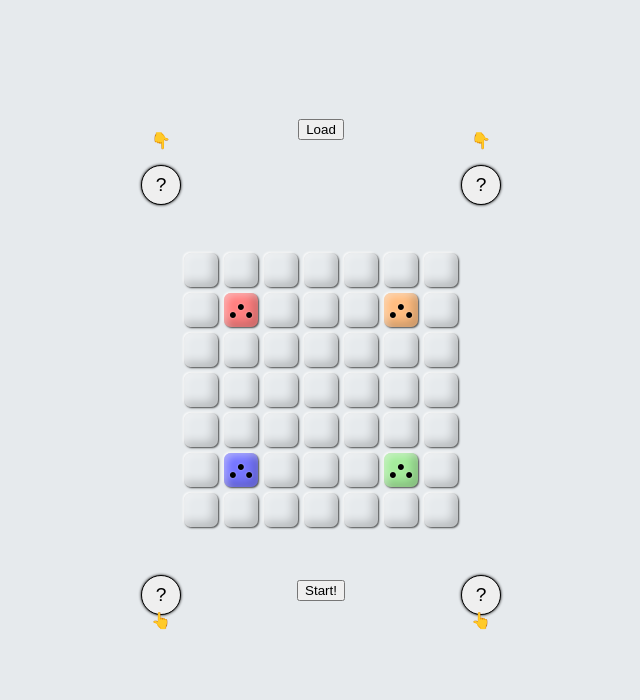
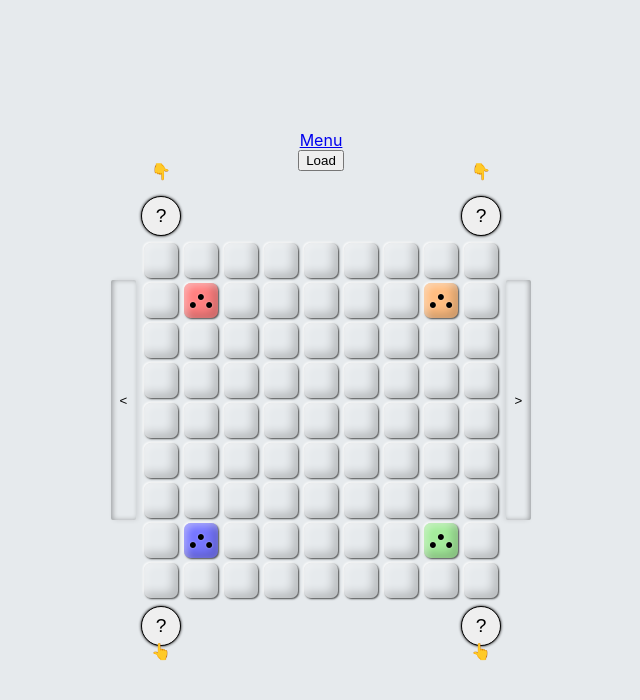
Before and after one commit to Egas099/points, a React (Create React App) app in the folder client/: page /single in a window 1280 px wide. Shown: the top 700 px of the page, without its empty margins (319-959 px from the left). Built offline with nearby package versions, Linux system fonts and the light colour scheme.

Commit message:
Improve PlayersForm
Now, using the form, you can select a template for the playing field.
- added buttons to switch template;
- changed game start button.

```diff
--- a/client/src/components/PlayersForm/ChosePlayerButton/ChosePlayerButton.tsx
+++ b/client/src/components/PlayersForm/ChosePlayerButton/ChosePlayerButton.tsx
@@ -1,16 +1,22 @@
-import { FC } from 'react';
-import { Player, PlayerEntity } from '../../../data/enums';
-import stl from './ChosePlayerButton.module.css';
+import { FC, useEffect, useState } from 'react';
+import { PlayerEntity } from '../../../data/enums';
+import styles from './ChosePlayerButton.module.css';
 import { getColorByPlayer } from '../../../logic/common';
 
 interface Props {
-    player: Player;
-    playerEntity: [PlayerEntity, () => void];
+    profile: PlayerProfile;
+    changeEntity: () => void;
     position: 'up' | 'down';
 }
 
-const ChosePlayerButton: FC<Props> = ({ player, playerEntity, position }) => {
-    const [entity, setEntity] = playerEntity;
+const ChosePlayerButton: FC<Props> = ({ profile, changeEntity, position }) => {
+    const [entity, setEntity] = useState(0);
+    useEffect(loadEntity);
+
+    function loadEntity() {
+        const newEntity = profile?.entity?.playerEntity;
+        setEntity(newEntity ? newEntity : 0);
+    }
 
     function getIcon() {
         switch (entity) {
@@ -23,15 +29,12 @@ const ChosePlayerButton: FC<Props> = ({ player, playerEntity, position }) => {
         }
     }
 
-    const getColorStyle = () =>
-        entity !== PlayerEntity.empty ? getColorByPlayer(player) : '';
+    const getColorClass = () =>
+        entity !== PlayerEntity.empty ? getColorByPlayer(profile.player) : '';
 
     return (
-        <div className={[stl[position], stl.wrapper].join(' ')}>
-            <button
-                className={[stl.content, getColorStyle()].join(' ')}
-                onClick={() => setEntity()}
-            >
+        <div className={styles[position]}>
+            <button className={getColorClass()} onClick={changeEntity}>
                 {getIcon()}
             </button>
         </div>
--- a/client/src/components/PlayersForm/PlayersForm.module.css
+++ b/client/src/components/PlayersForm/PlayersForm.module.css
@@ -1,6 +1,3 @@
-.wrapper {
-}
-
 .content {
     display: flex;
     flex-direction: column;
@@ -15,3 +12,80 @@
 .button {
     margin: -60px auto 80px auto;
 }
+
+.switch {
+    width: 25px;
+    height: 30%;
+    position: fixed;
+    top: 35%;
+    background-color: #e6eaed;
+    border: none;
+    border-radius: 2px;
+}
+
+.switch:hover {
+    background-color: #f9f9f9;
+    cursor: pointer;
+}
+
+.leftSwitch {
+    composes: switch;
+    left: calc(50% - 210px);
+    box-shadow: 2px 0 5px rgba(0, 0, 0, 0.1), 2px 0 5px rgba(0, 0, 0, 0.3) inset;
+}
+
+.rightSwitch {
+    composes: switch;
+    right: calc(50% - 210px);
+    box-shadow: -2px 0 5px rgba(0, 0, 0, 0.1),
+        -2px 0 5px rgba(0, 0, 0, 0.3) inset;
+}
+
+.startButton {
+    --size: 80px;
+    --hover-shadow: 1px 1px 10px rgba(0, 0, 0, 0.5);
+    --hover-shadow-far: 1px 1px 5px rgba(124, 67, 67, 0.5);
+
+    position: fixed;
+    top: calc(50% - var(--size) / 2 + 15px);
+    left: calc(50% - var(--size) / 2);
+    background: none;
+    border: none;
+    color: rgba(255, 255, 255, 0.8);
+    text-shadow: 1px 1px 10px rgba(0, 0, 0, 0.1);
+    cursor: pointer;
+    font-size: var(--size);
+}
+
+.startButton:hover {
+    color: rgba(255, 255, 255, 1);
+    text-shadow: var(--hover-shadow);
+    animation: pulse 1s ease-out infinite;
+}
+
+@keyframes pulse {
+    0% {
+        text-shadow: var(--hover-shadow);
+        transform: scale(1.2);
+    }
+    60% {
+        text-shadow: var(--hover-shadow);
+        transform: scale(1.2);
+    }
+    70% {
+        text-shadow: var(--hover-shadow-far);
+        transform: scale(1);
+    }
+    80% {
+        text-shadow: var(--hover-shadow);
+        transform: scale(1.2);
+    }
+    90% {
+        text-shadow: var(--hover-shadow-far);
+        transform: scale(1);
+    }
+    100% {
+        text-shadow: var(--hover-shadow);
+        transform: scale(1.2);
+    }
+}
--- a/client/src/components/PlayersForm/PlayersForm.tsx
+++ b/client/src/components/PlayersForm/PlayersForm.tsx
@@ -1,91 +1,127 @@
-import { FC, useState } from 'react';
+import { FC, useEffect, useState } from 'react';
 import AI from '../../logic/AI';
 import { Player, PlayerEntity } from '../../data/enums';
 import ChosePlayerButton from './ChosePlayerButton/ChosePlayerButton';
-import stl from './PlayersForm.module.css';
+import styles from './PlayersForm.module.css';
+import GameField from '../GameField/GameField';
+import { fieldByTemplate } from '../../logic/create';
+import {
+    createProfile,
+    extractPlayersFromTemplate,
+    findTemplateById
+} from '../../logic/common';
 
 interface Props {
-    onSubmit: (form: PlayerProfile[]) => void;
-    players: Player[];
+    onSubmit: (form: GameSettings) => void;
+    templates: FieldTemplate[];
 }
 
-const PlayersForm: FC<Props> = ({ onSubmit, players, children }) => {
-    const [playersEntity, setPlayersEntity] = useState<PlayerEntity[]>([
-        PlayerEntity.empty,
-        PlayerEntity.empty,
-        PlayerEntity.empty,
-        PlayerEntity.empty
-    ]);
+const PlayersForm: FC<Props> = ({ onSubmit, templates }) => {
+    const [selectedTemplateId, setSelectedTemplateId] = useState(0);
+    const [profiles, setProfiles] = useState<PlayerProfile[]>([]);
 
-    const setEntity = (index: number) => () =>
-        setPlayersEntity(
-            playersEntity.map((entity: PlayerEntity, i) =>
-                i === index ? nextStatus(entity) : entity
-            )
-        );
+    useEffect(updateProfiles, [selectedTemplateId]);
 
-    const nextStatus = (status: PlayerEntity): PlayerEntity =>
-        typeof PlayerEntity[status + 1] === 'string'
-            ? status + 1
+    const nextEntity = (entity: PlayerEntity): PlayerEntity =>
+        typeof PlayerEntity[entity + 1] === 'string'
+            ? entity + 1
             : PlayerEntity.empty;
 
+    const filterExistingEntity = (prof: PlayerProfile[]) =>
+        prof.filter(e => e.entity.playerEntity !== PlayerEntity.empty);
+
+    function setTemplateId(count: number) {
+        const newTemplateIndex =
+            (selectedTemplateId + count + templates.length) % templates.length;
+
+        setSelectedTemplateId(newTemplateIndex);
+    }
+
+    function updateProfiles() {
+        const players = extractPlayersFromTemplate(selectedTemplateId);
+        const profiles = players.map(profile => createProfile(profile));
+        setProfiles(profiles);
+    }
+
+    function setEntity(index: number) {
+        return () => {
+            const newProfiles = [...profiles];
+            newProfiles[index].entity.playerEntity = nextEntity(
+                newProfiles[index].entity.playerEntity
+            );
+            setProfiles(newProfiles);
+        };
+    }
+
+    function assignAI(profiles: PlayerProfile[]) {
+        return profiles.map(profile => {
+            if (profile.entity.playerEntity === PlayerEntity.android) {
+                const newProfile = profile;
+                newProfile.entity.id = AI.getRandonBot('normal');
+                return newProfile;
+            } else {
+                return profile;
+            }
+        });
+    }
+
     function submit() {
-        if (
-            playersEntity.filter(pStat => pStat !== PlayerEntity.empty).length >
-            1
-        ) {
-            onSubmit(
-                players.map((player, i) => ({
-                    player: player,
-                    entity: {
-                        playerEntity: playersEntity[i],
-                        id:
-                            playersEntity[i] === PlayerEntity.android
-                                ? AI.getRandonBot('normal')
-                                : ''
-                    }
-                }))
-            );
+        let existPlayersProfiles = filterExistingEntity(profiles);
+        if (existPlayersProfiles.length > 1) {
+            existPlayersProfiles = assignAI(existPlayersProfiles);
+            onSubmit({
+                templateId: selectedTemplateId,
+                playersProfiles: existPlayersProfiles
+            });
         }
     }
 
     return (
-        <div className={stl.wrapper}>
-            <div className={stl.content}>
-                <div className={stl.row}>
+        <div className={styles.wrapper}>
+            <div className={styles.content}>
+                <div className={styles.row}>
                     <ChosePlayerButton
                         key={0}
-                        player={players[0]}
-                        playerEntity={[playersEntity[0], setEntity(0)]}
-                        position={'up'}
+                        profile={profiles[0]}
+                        changeEntity={setEntity(0)}
+                        position="up"
                     />
                     <ChosePlayerButton
                         key={1}
-                        player={players[1]}
-                        playerEntity={[playersEntity[1], setEntity(1)]}
+                        profile={profiles[1]}
+                        changeEntity={setEntity(1)}
                         position={'up'}
                     />
                 </div>
-                {children}
-                <div className={stl.row}>
+                <button
+                    className={styles.leftSwitch}
+                    onClick={() => setTemplateId(-1)}
+                >{`<`}</button>
+                <button
+                    className={styles.rightSwitch}
+                    onClick={() => setTemplateId(1)}
+                >{`>`}</button>
+                <GameField
+                    field={fieldByTemplate(
+                        findTemplateById(selectedTemplateId)
+                    )}
+                />
+                <div className={styles.row}>
                     <ChosePlayerButton
                         key={2}
-                        player={players[2]}
-                        playerEntity={[playersEntity[2], setEntity(2)]}
+                        profile={profiles[2]}
+                        changeEntity={setEntity(2)}
                         position={'down'}
                     />
                     <ChosePlayerButton
                         key={3}
-                        player={players[3]}
-                        playerEntity={[playersEntity[3], setEntity(3)]}
+                        profile={profiles[3]}
+                        changeEntity={setEntity(3)}
                         position={'down'}
                     />
                 </div>
-                <button
-                    className={['btn ', stl.button].join(' ')}
-                    onClick={() => submit()}
-                >
-                    Start!
+                <button className={styles.startButton} onClick={submit}>
+                    {filterExistingEntity(profiles).length > 1 ? '▶' : ''}
                 </button>
             </div>
         </div>
--- a/client/src/logic/common.ts
+++ b/client/src/logic/common.ts
@@ -63,7 +63,7 @@ export function getColorByPlayer(player: Player) {
 }
 
 export function findTemplateById(id: number) {
-    return fieldTemplates[id]
+    return fieldTemplates[id];
 }
 
 export function filterEmptyPlayers(profiles: PlayerProfile[]) {
@@ -71,3 +71,19 @@ export function filterEmptyPlayers(profiles: PlayerProfile[]) {
         profile => profile.entity.playerEntity !== PlayerEntity.empty
     );
 }
+
+export function extractPlayersFromTemplate(templateId: number) {
+    return Array.from(
+        new Set(findTemplateById(templateId).spawns.map(spawn => spawn.player))
+    );
+}
+
+export function createProfile(player: Player): PlayerProfile {
+    return {
+        player: player,
+        entity: {
+            playerEntity: PlayerEntity.empty,
+            id: ''
+        }
+    };
+}
--- a/client/src/logic/create.ts
+++ b/client/src/logic/create.ts
@@ -1,4 +1,5 @@
 import { FIELD_HEIGHT, FIELD_WIDTH } from '../data/constants';
+import { Player } from '../data/enums';
 import { findTemplateById } from './common';
 
 export const cell = (id: number) => ({
@@ -20,32 +21,43 @@ export const emptyField = (width: number, height: number): Cell[][] =>
             new Array(width).fill(1).map((b, j) => cell(i * width + j))
         );
 
-export const spawnPoint = (field: Cell[][], spawnPoints: SpawnPoint[]) => {
-    const newField = field;
+export const fieldByTemplate = (
+    fieldTemplate: FieldTemplate,
+    players: Player[] | false = false
+) => {
+    const newField = emptyField(FIELD_WIDTH, FIELD_HEIGHT);
+    const spawnPoints = players
+        ? fieldTemplate.spawns.filter(spawn =>
+              players.some(player => spawn.player === player)
+          )
+        : fieldTemplate.spawns;
+
+    for (let i = 0; i < FIELD_WIDTH; i++) {
+        for (let j = 0; j < FIELD_HEIGHT; j++) {
+            if (fieldTemplate.field[i][j]) {
+                newField[i][j] = cell(i * FIELD_WIDTH + j);
+            } else {
+                newField[i][j] = emptyCell(i * FIELD_WIDTH + j);
+            }
+        }
+    }
     spawnPoints.forEach(spawn => {
         newField[spawn.y][spawn.x].player = spawn.player;
         newField[spawn.y][spawn.x].count = 3;
     });
-    return newField;
-};
-export const fieldByTemplate = (fieldTemplate: FieldTemplate) => {
-    const [sizeX, sizeY] = [FIELD_WIDTH, FIELD_HEIGHT];
-    const newField = emptyField(sizeX, sizeY);
 
-    for (let i = 0; i < sizeX; i++) {
-        for (let j = 0; j < sizeY; j++) {
-            if (fieldTemplate.field[i][j]) {
-                newField[i][j] = cell(i * sizeX + j);
-            } else {
-                newField[i][j] = emptyCell(i * sizeX + j);
-            }
-        }
-    }
     return newField;
 };
 
 export const createFieldByTemplateId = (templateId: number): Cell[][] => {
     const template = findTemplateById(templateId);
-    const field = spawnPoint(fieldByTemplate(template), template.spawns);
-    return field;
+    return fieldByTemplate(template);
 };
+
+export const assembleField = (gameSettings: GameSettings): Cell[][] => {
+    const template = findTemplateById(gameSettings.templateId);
+    const existPlayers = gameSettings.playersProfiles.map(
+        player => player.player
+    );
+    return fieldByTemplate(template, existPlayers);
+};
--- a/client/src/pages/GamePlay/Game.tsx
+++ b/client/src/pages/GamePlay/Game.tsx
@@ -1,5 +1,6 @@
 import { FC, useEffect, useState } from 'react';
 import { useDispatch } from 'react-redux';
+import { Link } from 'react-router-dom';
 import GameField from '../../components/GameField/GameField';
 import ModalWimdow from '../../components/ModalWindow/AlertPopup';
 import MenuPopup from '../../components/ModalWindow/MenuPopup';
@@ -7,6 +8,7 @@ import PlayersForm from '../../components/PlayersForm/PlayersForm';
 // import { init as socketInit } from '../socketWorker';
 import { BOT_MOVING_INTERVAL, FIELD_TEMPLATE_ID } from '../../data/constants';
 import { Player, PlayerEntity } from '../../data/enums';
+import { fieldTemplates } from '../../data/fieldTemplates';
 import { useSaves } from '../../hooks/useSaves';
 import { useTypedSelector } from '../../hooks/useTypedSelector';
 import {
@@ -14,12 +16,7 @@ import {
     checkCellsToOverflow,
     findProfileByPlayer
 } from '../../logic';
-import {
-    filterEmptyPlayers,
-    findTemplateById,
-    upFirst
-} from '../../logic/common';
-import { createFieldByTemplateId } from '../../logic/create';
+import { filterEmptyPlayers, upFirst } from '../../logic/common';
 import MainMenu from '../../routes/MainMenuRouter';
 import { emit } from '../../socketWorker';
 import * as actionCreator from '../../store/actionCreator';
@@ -90,13 +87,8 @@ const Game: FC<GameProps> = ({ type }) => {
             dispatch(actionCreator.playerMove(cell));
         }
     }
-    function gameStarting(profiles: PlayerProfile[]) {
-        dispatch(
-            actionCreator.startGame({
-                templateId: FIELD_TEMPLATE_ID,
-                playersProfiles: filterEmptyPlayers(profiles)
-            })
-        );
+    function gameStarting(form: GameSettings) {
+        dispatch(actionCreator.startGame(form));
     }
     function gameRestarting() {
         clearTimeout(timer);
@@ -120,7 +112,8 @@ const Game: FC<GameProps> = ({ type }) => {
                 buttonText="Restart"
                 callback={() => hideModal()}
             />
-            <MenuPopup show={showMenu}>{/* <MainMenu /> */}</MenuPopup>
+            <Link to="/menu">Menu</Link>
+            {/* <MenuPopup show={showMenu}><MainMenu /></MenuPopup> */}
             {!state.gameState.gameStarted ? (
                 <>
                     <button className="btn" onClick={() => loadGame()}>
@@ -128,21 +121,17 @@ const Game: FC<GameProps> = ({ type }) => {
                     </button>
                     <PlayersForm
                         onSubmit={gameStarting}
-                        players={findTemplateById(0).spawns.map(s => s.player)}
-                    >
-                        <GameField
-                            field={createFieldByTemplateId(FIELD_TEMPLATE_ID)}
-                        />
-                    </PlayersForm>
+                        templates={fieldTemplates}
+                    />
                 </>
             ) : (
                 <>
-                    <button
+                    {/* <button
                         className="btn"
                         onClick={() => setShowMenu(!showMenu)}
                     >
                         Menu
-                    </button>
+                    </button> */}
                     <button className="btn" onClick={() => gameSaving()}>
                         Save
                     </button>
--- a/client/src/store/reducers/gameFieldReducer.ts
+++ b/client/src/store/reducers/gameFieldReducer.ts
@@ -1,7 +1,7 @@
 import { cellPositionById } from '../../logic/calculate';
-import { cellIsExist, findTemplateById } from '../../logic/common';
-import { spawnPoint, fieldByTemplate } from '../../logic/create';
-import { Player} from '../../data/enums';
+import { cellIsExist } from '../../logic/common';
+import { assembleField } from '../../logic/create';
+import { Player } from '../../data/enums';
 import {
     GameActions,
     GameActionType,
@@ -11,20 +11,6 @@ import {
 
 const defaultState = (): Cell[][] => [];
 
-export const createField = (gameSettings: GameSettings): Cell[][] => {
-
-    const template = findTemplateById(gameSettings.templateId);
-    const field = spawnPoint(
-        fieldByTemplate(template),
-        template.spawns.filter(s =>
-            gameSettings.playersProfiles.some(
-                profile => profile.player === s.player
-            )
-        )
-    );
-    return field;
-};
-
 export const gameFieldReducer = (
     state = defaultState(),
     action: GameActions
@@ -32,7 +18,7 @@ export const gameFieldReducer = (
     switch (action.type) {
         case GameActionType.START_GAME:
             return action.payload
-                ? createField(action.payload)
+                ? assembleField(action.payload)
                 : defaultState();
         case GameActionType.CELL_CAPTURE:
             return actionCellCapture(state, action.payload);
```
Also changed, not shown: client/src/components/PlayersForm/ChosePlayerButton/ChosePlayerButton.module.css (+9 -4 lines).
